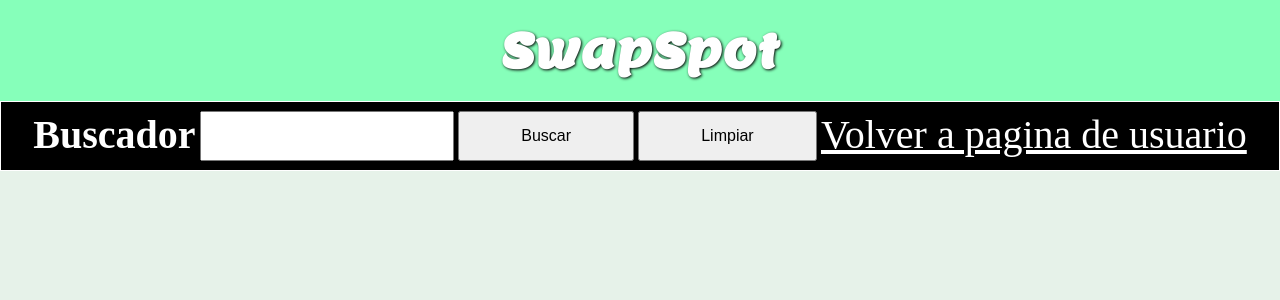
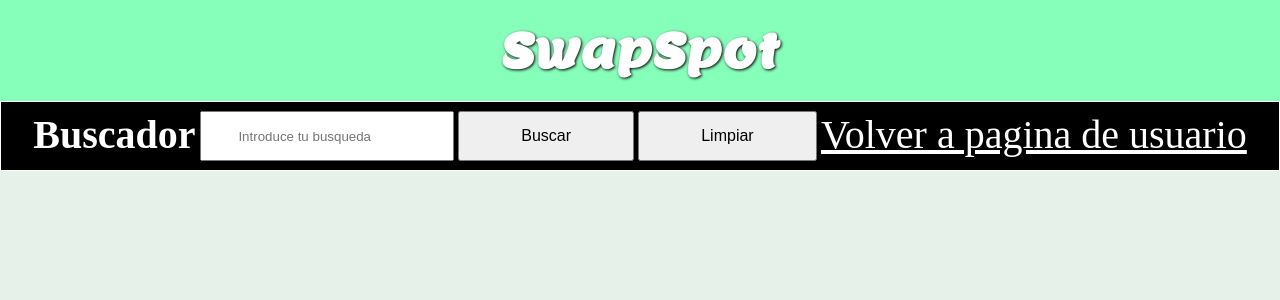
Before and after one commit to dcp0006/SwapSpot, a CodeIgniter 4 app: the page made by app/Views/VistaArticulos.php in a window 1280 px wide. Shown: the top 300 px of the page. Run offline with PHP 8.4 and a stand-in for CodeIgniter, Linux system fonts and the light colour scheme; the template is opened without the code that fills it, so the values that code supplies are empty; some libraries are stand-ins or nearby versions; some web fonts are replaced.

Commit message:
Update VistaArticulos.php

```diff
--- a/app/Views/VistaArticulos.php
+++ b/app/Views/VistaArticulos.php
@@ -17,7 +17,7 @@
          <nav>
         <form action="<?=base_url()?>NewProducto" id="Buscador" >
              <h2>Buscador</h2>
-             <input type="text" name="busqueda" id="busqueda">
+             <input type="text" placeholder="Introduce tu busqueda" name="busqueda" id="busqueda">
              <input type="submit" value="Buscar">
              <input type="button" value="Limpiar" id="Limpiar">
              <label id="sessionClose"><u>Volver a pagina de usuario</u></label>
```
